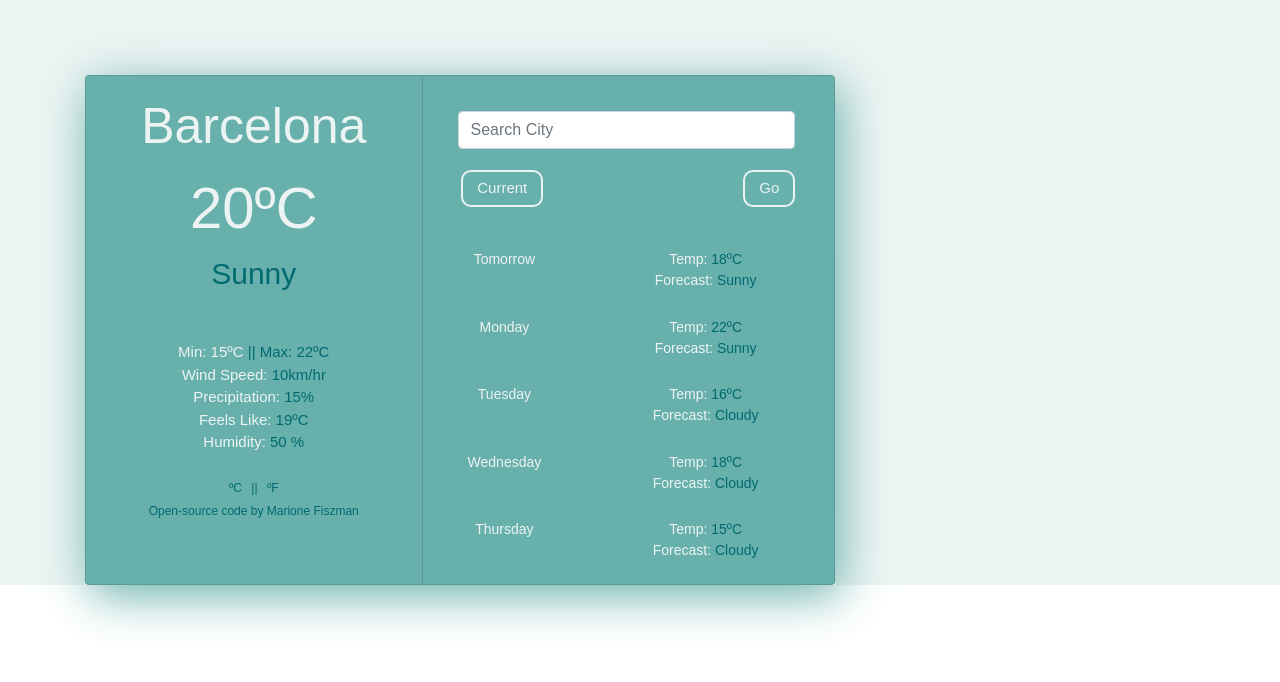
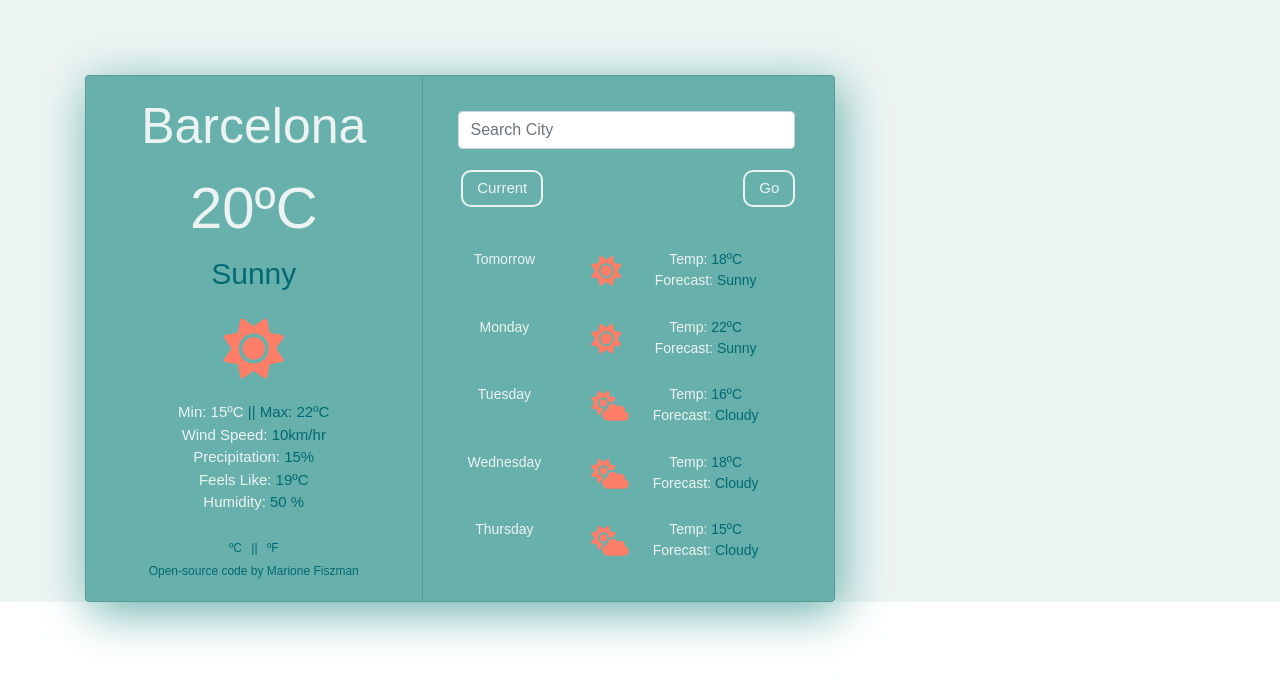
Before and after one commit to Marionef1985/weather-react, a React (Create React App) app: page / in a window 1280 px wide. Shown: the top 682 px of the page. Built offline with nearby package versions, Linux system fonts and the light colour scheme.

Commit message:
Added fontawesome

```diff
--- a/package.json
+++ b/package.json
@@ -3,6 +3,7 @@
   "version": "0.1.0",
   "private": true,
   "dependencies": {
+    "@fortawesome/fontawesome-free": "^5.15.1",
     "@testing-library/jest-dom": "^5.11.6",
     "@testing-library/react": "^11.2.2",
     "@testing-library/user-event": "^12.2.2",
--- a/public/index.html
+++ b/public/index.html
@@ -15,6 +15,10 @@
       integrity="sha384-TX8t27EcRE3e/ihU7zmQxVncDAy5uIKz4rEkgIXeMed4M0jlfIDPvg6uqKI2xXr2"
       crossorigin="anonymous"
     />
+    <script
+      src="https://kit.fontawesome.com/21b514ce19.js"
+      crossorigin="anonymous"
+    ></script>
     <link rel="apple-touch-icon" href="%PUBLIC_URL%/logo192.png" />
     <!--
       manifest.json provides metadata used when your web app is installed on a
--- a/src/Todaycard.css
+++ b/src/Todaycard.css
@@ -14,7 +14,7 @@
   text-transform: capitalize;
 }
 
-.wi {
+.fas {
   font-size: 60px;
   color: #ff7e67;
 }
--- a/src/Todaycard.js
+++ b/src/Todaycard.js
@@ -29,7 +29,7 @@ export default function Todaycard() {
             </div>
             <br />
             <div className="col-12">
-              <i class="wi wi-owm-01d"></i>
+               <i className="fas fa-sun"></i>
             </div>
             <br />
             <Description />
```
Also changed, not shown: 2 other files (tests, documents, lock files or other folders).
